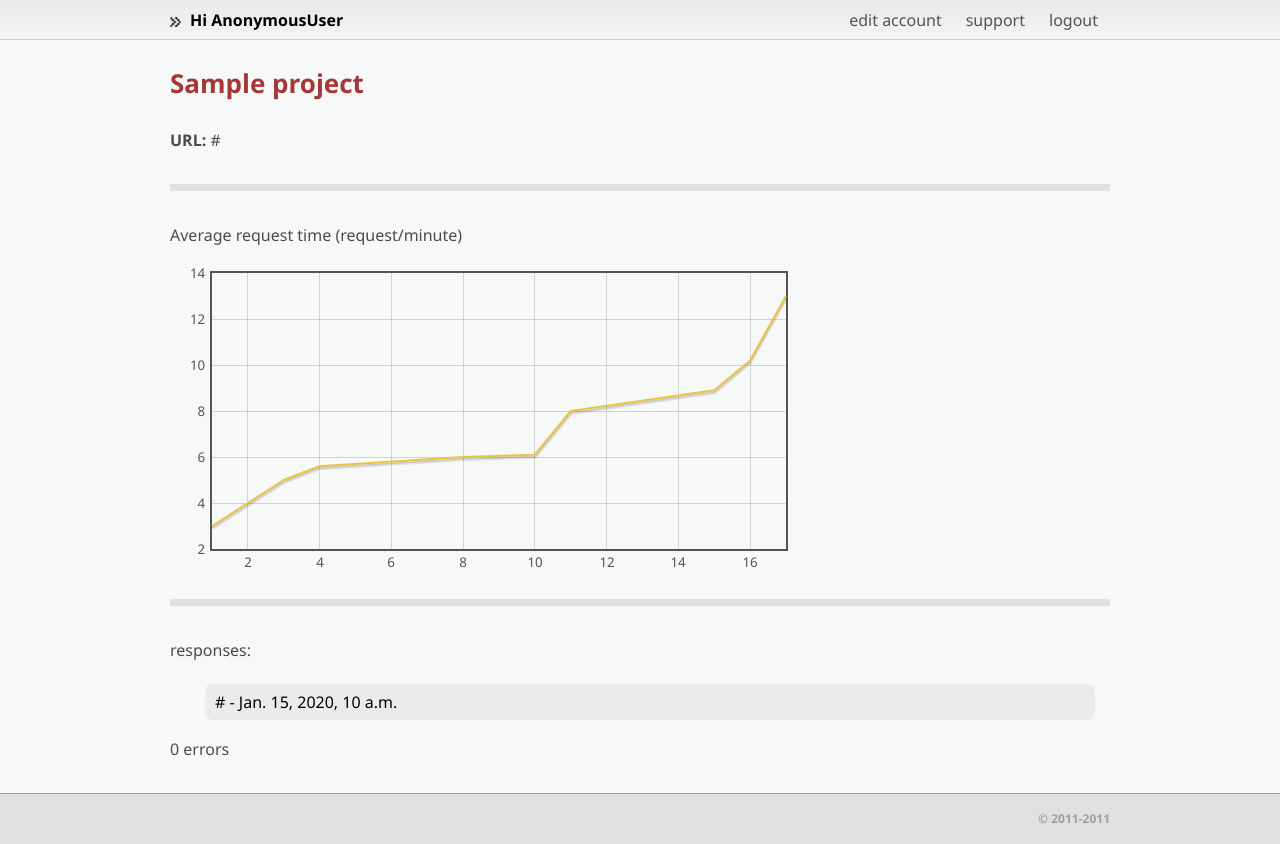
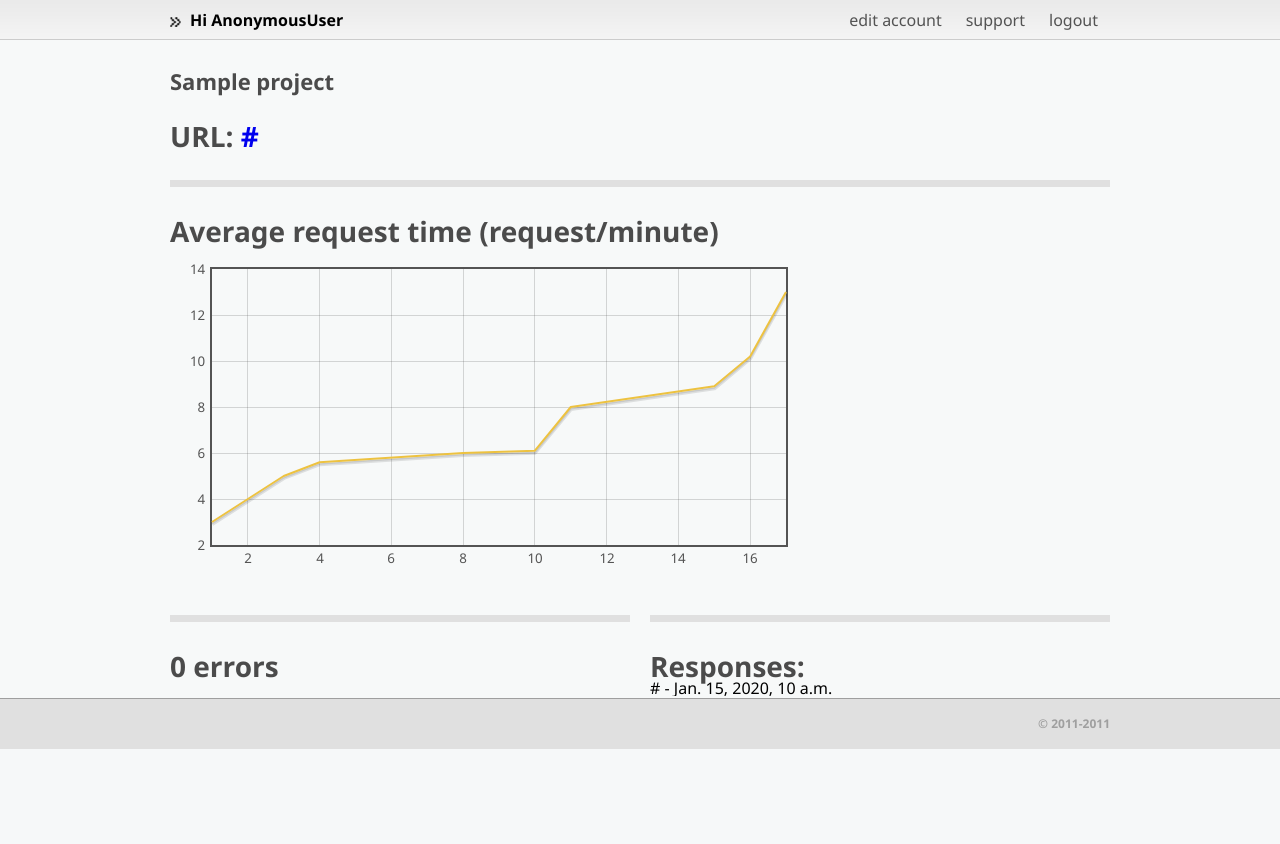
Before and after one commit to andrewsmedina/djangodash2011, a Django app: template startdust_website/panel/templates/panel/project.html in a window 1280 px wide. Shown: the part 119-963 px from the top of the page. After the commit the page ends 868 px from the top, so only its background shows below. Run offline with Django 3.2, Linux system fonts and the light colour scheme; the template is opened without the code that fills it: most values are stand-ins (such as "Sample title", 1, 10 or a date in 2020); parts of the project's set-up code (start-up, migrations or seed data) failed here and were passed over; some libraries are stand-ins or nearby versions.

Commit message:
Edited template project page

```diff
--- a/startdust_website/panel/templates/panel/project.html
+++ b/startdust_website/panel/templates/panel/project.html
@@ -16,26 +16,17 @@
 
 {% block content %}
     <div class="container">
-        <div class="projects project">
+        <div class="project">
             <h2>{{ project.name }}</h2>
-            <p><span>URL: </span><a href="{{ project.url }}" target="_blank">{{ project.url }}</a></p>
+            <p>URL: <a href="{{ project.url }}" target="_blank">{{ project.url }}</a></p>
             <div class="line"></div>
             <p>Average request time (request/minute)</p>
             <div id="placeholder" class="graph"></div>
-            <div class="line"></div>
-            {% if project.response_set.all %}
-                <p>responses:</p>
-                <ul>
-                    {% for response in project.response_set.all %}
-                        <li>{{ response.url }} - {{ response.time}}</li>
-                    {% endfor %}
-                </ul>
-            {% else %}
-                <p>0 responses</p>
-            {% endif %}
-
+            <div class="row">
+                <div class="column grid_6">
+                    <div class="line grid_6"></div>
                     {% if project.error_set.all %}
-                <p><span>Errors:</span></p>
+                    <p>Errors:</p>
                     <ul>
                         {% for error in  project.error_set.all %}
                             <li>{{ error.exception }} - {{ error.date}}</li>
@@ -45,8 +36,20 @@
                         <p>0 errors<p>
                     {% endif %}
                 </div>
+                <div class="column grid_6">
+                    <div class="line grid_6"></div>
+                    {% if project.response_set.all %}
+                        <p>Responses:</p>
+                        <ul>
+                            {% for response in project.response_set.all %}
+                                <li>{{ response.url }} - {{ response.time}}</li>
+                            {% endfor %}
+                        </ul>
+                    {% else %}
+                        <p>0 responses</p>
+                    {% endif %}
                 </div>
-    <div class="container">
-
+            </div>
+        </div>
     </div>
 {% endblock %}
```
Lines whose indentation alone changed are shown as unchanged.
